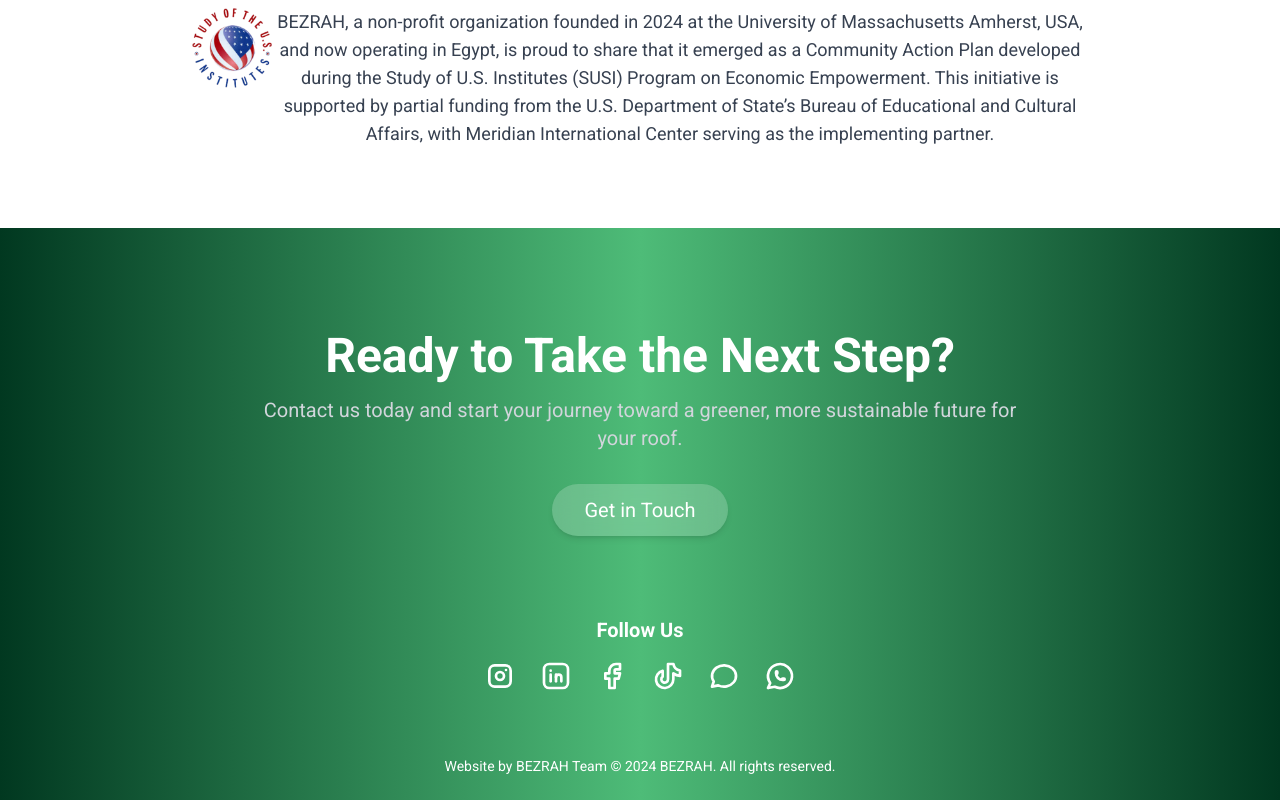
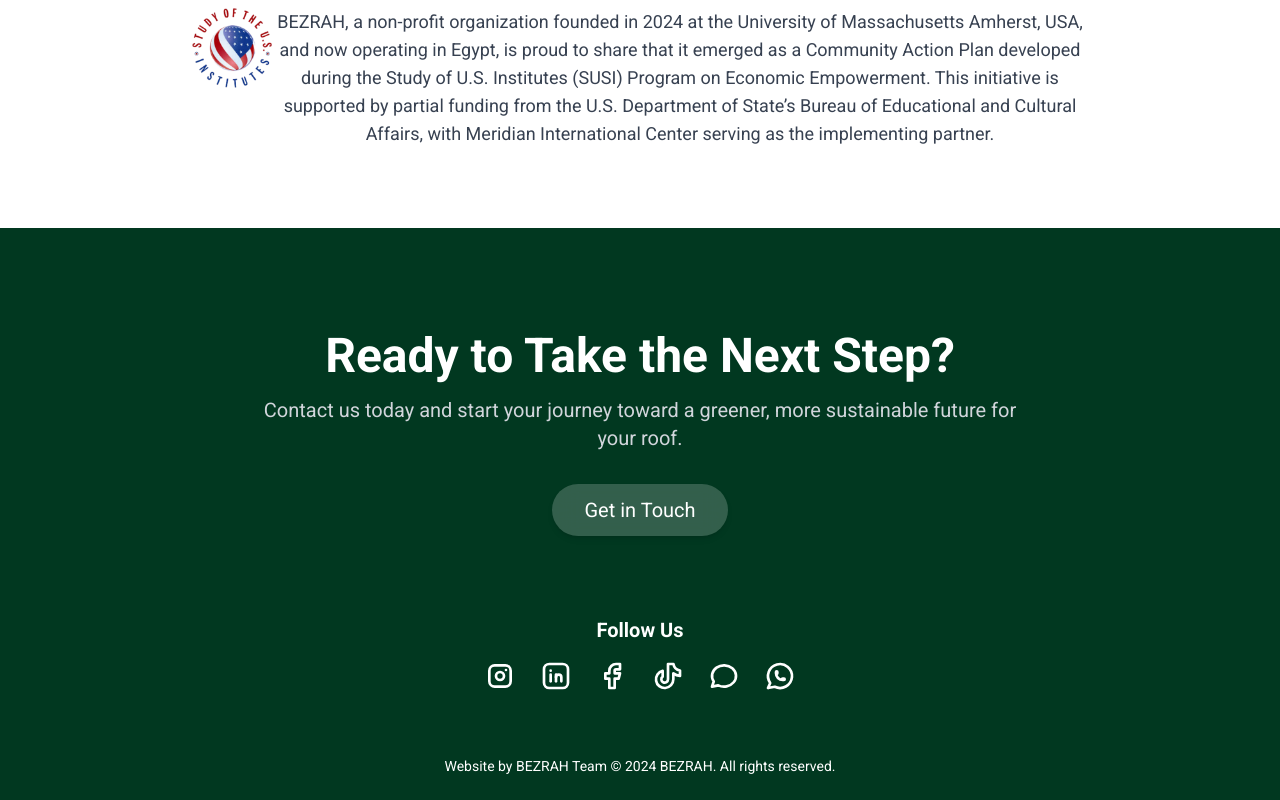
Before and after one commit to ahmed15ayman7/bezrah, a Next.js app: page / in a window 1280 px wide. Shown: the part 1996-2796 px from the top of the page. Built offline with nearby package versions, Linux system fonts and the light colour scheme; a web font is replaced by a local one.

Commit message:
Update footer.tsx

```diff
--- a/components/shared/footer.tsx
+++ b/components/shared/footer.tsx
@@ -11,7 +11,7 @@ import {
 
 const Footer = () => {
   return (
-    <footer className="bg-gradient-to-r from-[#013820] via-[#4ebc78] to-[#013820] text-white py-6">
+    <footer className="bg-gradient-to-r from-[#013820] via-[#013820] to-[#013820] text-white py-6">
       <section className="pt-20 pb-10 text-center">
         <div className="max-w-3xl mx-auto">
           <h2 className="text-4xl md:text-5xl text-white font-bold">
```
